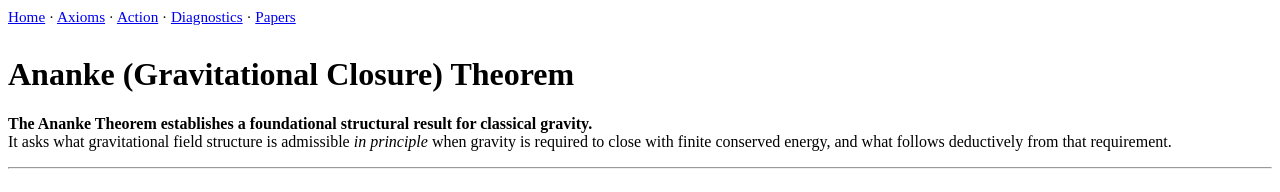
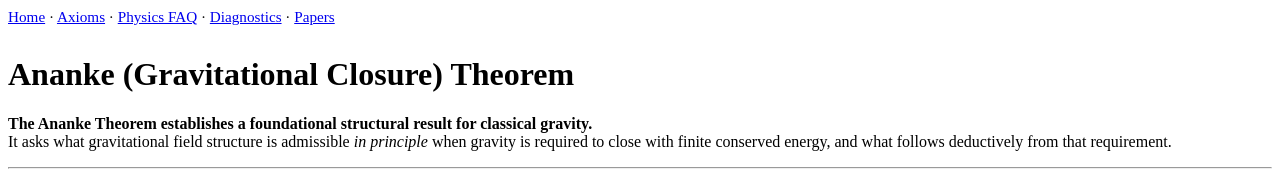
Before and after one commit to ananke-research/ananke-theorem, a Jekyll site: the page built from index.md, in a window 1280 px wide. Shown: the top 192 px of the page. Built offline with Jekyll 4.4.1, drawn with Linux system fonts in a browser that asks for light colours; our own code applies the rules of GitHub Pages for plain Markdown files.

Commit message:
Replace 'Action' link with 'Physics FAQ' link

```diff
--- a/_layouts/default.html
+++ b/_layouts/default.html
@@ -13,7 +13,7 @@
   <nav style="margin-bottom:2em; font-size:0.95em;">
     <a href="/">Home</a> ·
     <a href="/pages/axioms/">Axioms</a> ·
-    <a href="/pages/action/">Action</a> ·
+    <a href="/pages/Physics FAQ/">Physics FAQ</a> ·
     <a href="/pages/diagnostics/">Diagnostics</a> ·
     <a href="/pages/papers/">Papers</a>
   </nav>
```
